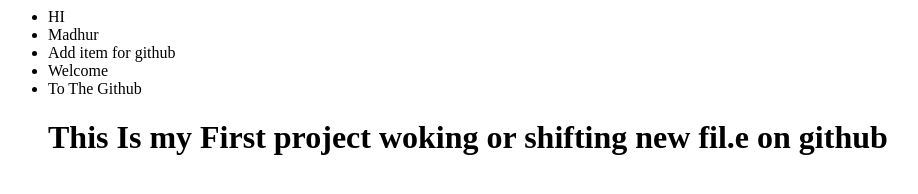
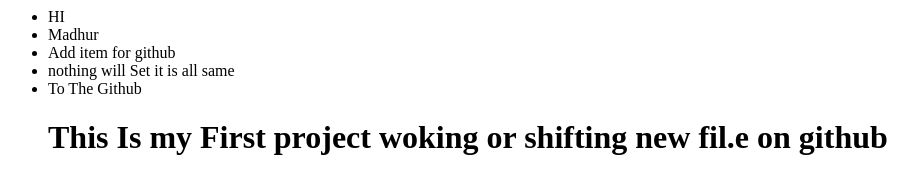
Before and after one commit to newinv/GitTest, a plain HTML site: page index.html in a window 1280 px wide. Shown: the whole page, without its empty margins (0-918 px from the left). Drawn offline with Linux system fonts and the light colour scheme.

Commit message:
et uop new changes

```diff
--- a/index.html
+++ b/index.html
@@ -5,7 +5,7 @@
 		<li>HI</li>
 		<li>Madhur</li>
 		<li>Add item for github</li>
-		<li>Welcome</li>
+		<li>nothing will Set it is all same</li>
 		<li>To The Github</li>
 		<h1> This Is my First project woking or shifting new fil.e on github</h1>
 	</ul>
```
